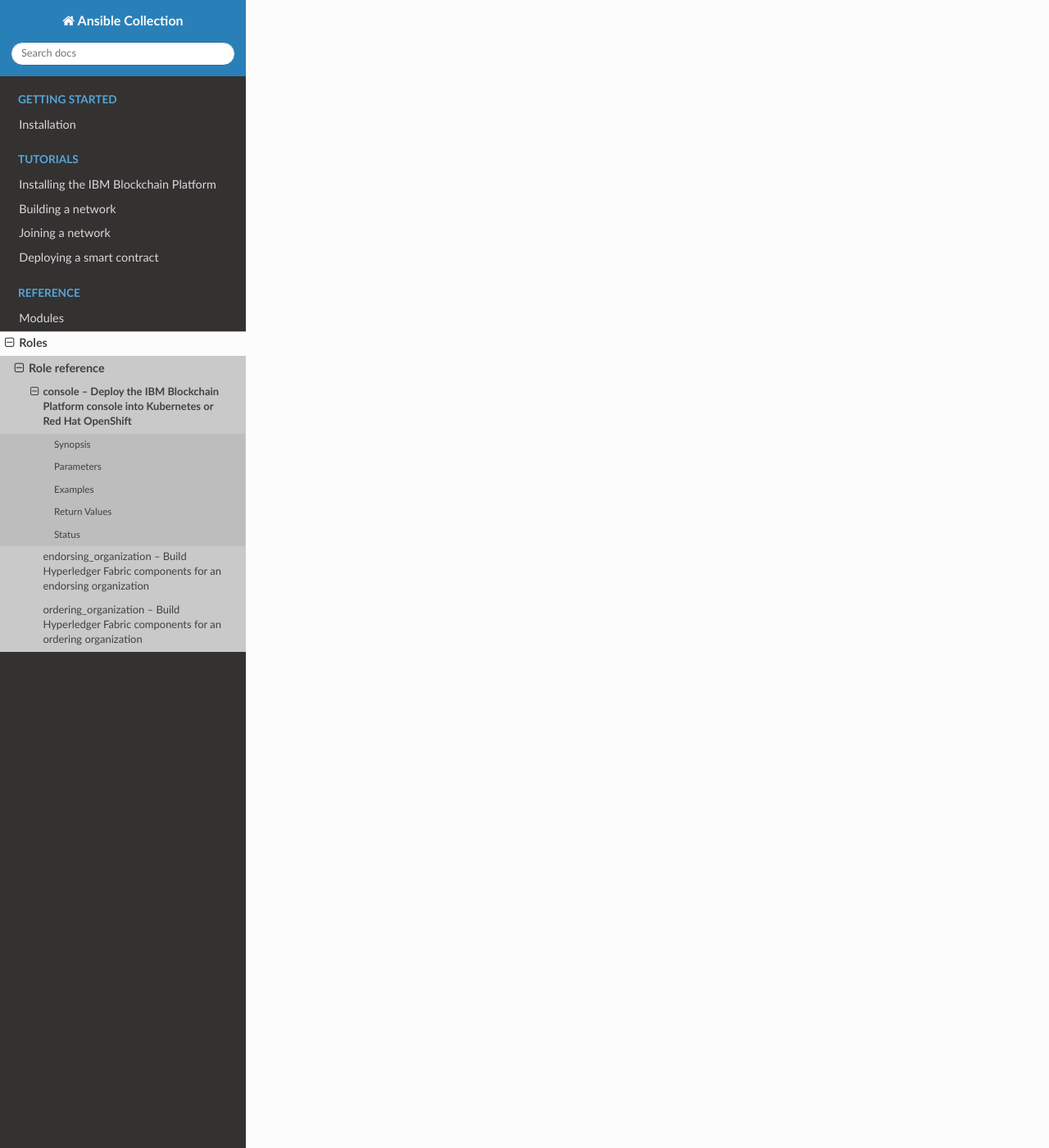
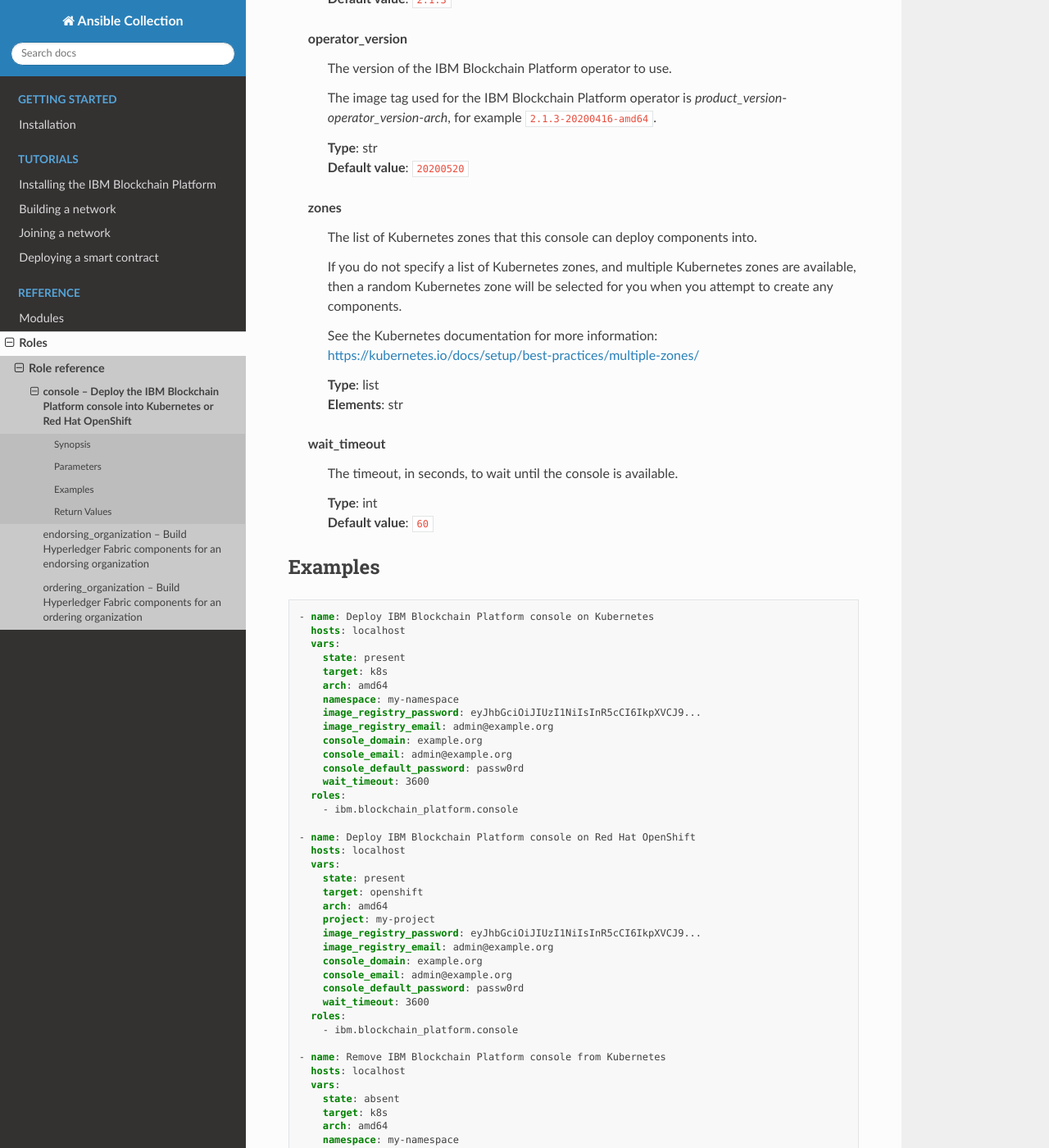
Before and after one commit to IBM-Blockchain/ansible-collection, a Sphinx documentation site: the page built from docs/source/roles/console.rst, in a window 1280 px wide and 1400 px high, scrolled down 5314 px. Shown: the whole window at 82% size. Built offline with Sphinx 7.4.7 and the Read the Docs theme 2.0.0, drawn with Linux system fonts in a browser that asks for light colours; some of the changed text lies outside the part shown.

Commit message:
Update console role
Signed-off-by: Simon Stone <sstone1@uk.ibm.com>

```diff
--- a/docs/source/roles/console.rst
+++ b/docs/source/roles/console.rst
@@ -23,163 +23,279 @@
 Parameters
 ----------
 
-  state (optional, str, present)
+  state
     ``absent`` - All components for the console will be stopped and removed, if they exist.
 
     ``present`` - All components for the console will be created if they do not exist, or will be updated if their current configuration does not match the expected configuration.
 
-  target (required, str, None)
+    | **Type**: str
+    | **Default**: ``present``
+
+  target (required)
     ``k8s`` - Deploy the console into a Kubernetes cluster.
 
     ``openshift`` - Deploy the console into a Red Hat OpenShift cluster.
 
-  arch (required, str, None)
+    | **Type**: str
+
+  arch (required)
     ``amd64`` - Specify this if the architecture of the cluster is amd64.
 
     ``s390x`` - Specify this if the architecture of the cluster is s390x.
 
-  namespace (required, str, None)
+    | **Type**: str
+
+  namespace
     The name of the Kubernetes namespace to deploy the console to. The namespace will be created if it does not exist.
 
     Only required when *target* is ``k8s``.
 
-  project (required, str, None)
+    | **Type**: str
+
+  project
     The name of the Red Hat OpenShift project to deploy the console to. The project will be created if it does not exist.
 
     Only required when *target* is ``openshift``.
 
-  image_pull_secret (optional, str, docker-key-secret)
+    | **Type**: str
+
+  image_pull_secret
     The name of the image pull secret. The image pull secret will be used to pull all IBM Blockchain Platform images from the specified image registry.
 
-  image_registry (optional, str, cp.icr.io)
+    | **Type**: str
+    | **Default value**: ``docker-key-secret``
+
+  image_registry
     The image registry to pull images from. The image registry must contain the IBM Blockchain Platform images.
 
     The default image registry, ``cp.icr.io``, is the standard IBM Entitlement Registry.
 
     You only need to specify an alternative image registry if you are behind a firewall and cannot access the standard IBM Entitlement Registry.
 
-  image_registry_username (optional, str, cp)
+    | **Type**: str
+    | **Default value**: ``cp.icr.io``
+
+  image_registry_username
     The username for authenticating to the image registry.
 
     The default image registry username, ``cp``, is the username for the standard IBM Entitlement Registry.
 
     You only need to specify an alternative image registry username if you are using an alternative image registry.
 
-  image_registry_email (required, str, None)
+    | **Type**: str
+    | **Default value**: ``cp``
+
+  image_registry_email (required)
     The email address for authenticating to the image registry.
 
     If you are using the default image registry, this is the email address you use to log in to the My IBM dashboard.
 
-  image_registry_password (required, str, None)
+    | **Type**: str
+
+  image_registry_password (required)
     The password for authenticating to the image registry.
 
     If you are using the default image registry, this is the entitlement key that you can obtain from the My IBM dashboard.
 
-  image_repository (optional, str, cp)
+    | **Type**: str
+
+  image_repository
     The image repository on the image registry to pull images from.
 
     The default image repository, ``cp``, is the image repository for the standard IBM Entitlement Registry.
 
     You only need to specify an alternative image repository if you are using an alternative image registry.
 
-  cluster_role (optional, str, None)
+    | **Type**: str
+    | **Default value**: ``cp``
+
+  cluster_role
     The name of the cluster role.
 
     By default, the cluster role has the same name as the specified Kubernetes namespace or Red Hat OpenShift project.
 
-  cluster_role_binding (optional, str, None)
+    | **Type**: str
+
+  cluster_role_binding
     The name of the cluster role binding.
 
     By default, the cluster role binding has the same name as the specified Kubernetes namespace or Red Hat OpenShift project.
 
-  pod_security_policy (optional, str, None)
+    | **Type**: str
+
+  pod_security_policy
     The name of the pod security policy.
 
     By default, the pod security policy has the same name as the specified Kubernetes namespace or Red Hat OpenShift project.
 
     Only required when *target* is ``k8s``.
 
-  role_binding (optional, str, None)
+    | **Type**: str
+
+  role_binding
     The name of the role binding.
 
     By default, the role binding has the same name as the specified Kubernetes namespace or Red Hat OpenShift project.
 
     Only required when *target* is ``k8s``.
 
-  security_context_constraints (optional, str, None)
+    | **Type**: str
+
+  security_context_constraints
     The name of the security context constraints.
 
     By default, the security context contraints have the same name as the specified Kubernetes namespace or Red Hat OpenShift project.
 
     Only required when *target* is ``openshift``.
 
-  service_account (optional, str, default)
+    | **Type**: str
+
+  service_account
     The name of the service account to use.
 
-  operator (optional, str, ibp-operator)
+    | **Type**: str
+    | **Default value**: ``default``
+
+  operator
     The name of the operator.
 
-  console (optional, str, ibp-console)
+    | **Type**: str
+    | **Default value**: ``ibp-operator``
+
+  console
     The name of the console.
 
-  console_domain (required, str, None)
+    | **Type**: str
+    | **Default value**: ``ibp-console``
+
+  console_domain (required)
     The DNS domain for the console.
 
     This DNS domain will be used as the base DNS domain for the console, as well as any certificate authorities, peers, and ordering services created using the console.
 
-  console_email (required, str, None)
+    | **Type**: str
+
+  console_email (required)
     The email address of the default console user.
 
-  console_default_password (required, str, None)
+    | **Type**: str
+
+  console_default_password (required)
     The default password for all console users, including the default console user.
 
-  console_storage_class (optional, str, default)
+    | **Type**: str
+
+  console_storage_class
     The storage class to use for the console.
 
-  console_storage_size (optional, str, 10Gi)
+    | **Type**: str
+    | **Default value**: ``default``
+
+  console_storage_size
     The storage size to use for the console.
 
-  console_tls_secret (optional, str, None)
+    | **Type**: str
+    | **Default value**: ``10Gi``
+
+  console_tls_secret
     The TLS secret name to use for the console.
 
     If specified this secret must already exist in the specified Kubernetes namespace or Red Hat OpenShift project and must contain the TLS certificate and private key that the console will use.
 
     If not specified the console will generate it's own self-signed certificates.
 
-  product_version (optional, str, 2.1.3)
+    | **Type**: str
+
+  product_version
     The version of IBM Blockchain Platform to use.
 
-  operator_version (optional, str, 20200520)
+    | **Type**: str
+    | **Default value**: ``2.1.3``
+
+  operator_version
     The version of the IBM Blockchain Platform operator to use.
 
     The image tag used for the IBM Blockchain Platform operator is *product_version*-*operator_version*-*arch*, for example ``2.1.3-20200416-amd64``.
 
-  zones (optional, list, None)
+    | **Type**: str
+    | **Default value**: ``20200520``
+
+  zones
     The list of Kubernetes zones that this console can deploy components into.
 
     If you do not specify a list of Kubernetes zones, and multiple Kubernetes zones are available, then a random Kubernetes zone will be selected for you when you attempt to create any components.
 
     See the Kubernetes documentation for more information: https://kubernetes.io/docs/setup/best-practices/multiple-zones/
 
-  wait_timeout (optional, str, 60)
+    | **Type**: list
+    | **Elements**: str
+
+  wait_timeout
     The timeout, in seconds, to wait until the console is available.
+
+    | **Type**: int
+    | **Default value**: ``60``
 
 Examples
 --------
 
 .. code-block:: yaml+jinja
 
+    - name: Deploy IBM Blockchain Platform console on Kubernetes
+      hosts: localhost
+      vars:
+        state: present
+        target: k8s
+        arch: amd64
+        namespace: my-namespace
+        image_registry_password: eyJhbGciOiJIUzI1NiIsInR5cCI6IkpXVCJ9...
+        image_registry_email: admin@example.org
+        console_domain: example.org
+        console_email: admin@example.org
+        console_default_password: passw0rd
+        wait_timeout: 3600
+      roles:
+        - ibm.blockchain_platform.console
+
+    - name: Deploy IBM Blockchain Platform console on Red Hat OpenShift
+      hosts: localhost
+      vars:
+        state: present
+        target: openshift
+        arch: amd64
+        project: my-project
+        image_registry_password: eyJhbGciOiJIUzI1NiIsInR5cCI6IkpXVCJ9...
+        image_registry_email: admin@example.org
+        console_domain: example.org
+        console_email: admin@example.org
+        console_default_password: passw0rd
+        wait_timeout: 3600
+      roles:
+        - ibm.blockchain_platform.console
+
+    - name: Remove IBM Blockchain Platform console from Kubernetes
+      hosts: localhost
+      vars:
+        state: absent
+        target: k8s
+        arch: amd64
+        namespace: my-namespace
+        wait_timeout: 3600
+      roles:
+        - ibm.blockchain_platform.console
+
+    - name: Remove IBM Blockchain Platform console from Red Hat OpenShift
+      hosts: localhost
+      vars:
+        state: absent
+        target: openshift
+        arch: amd64
+        project: my-project
+        wait_timeout: 3600
+      roles:
+        - ibm.blockchain_platform.console
+
 Return Values
 -------------
 
-
-Status
-------
-
-- This is not guaranteed to have a backwards compatible interface. *[preview]*
-- This is maintained by community.
-
-Authors
-~~~~~~~
-
-- Simon Stone (@sstone1)
+No values are returned by this role.
```
